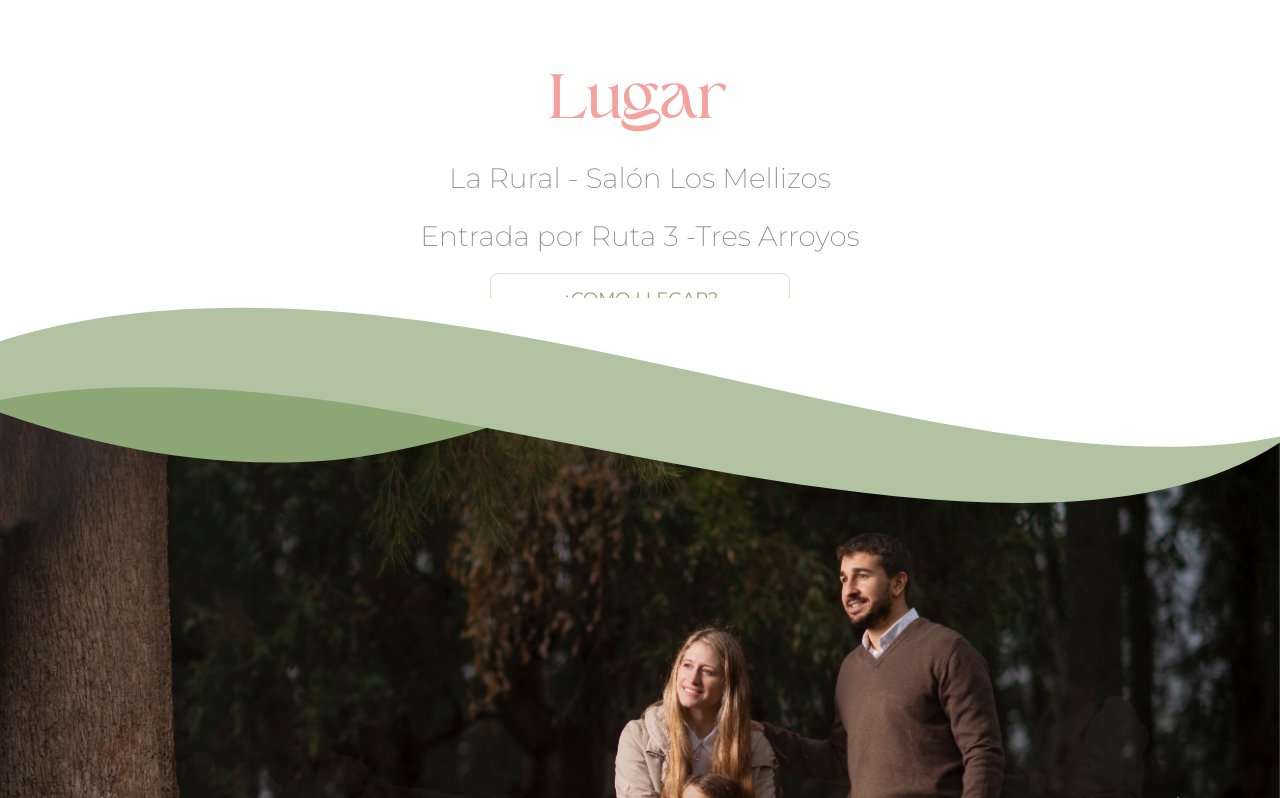
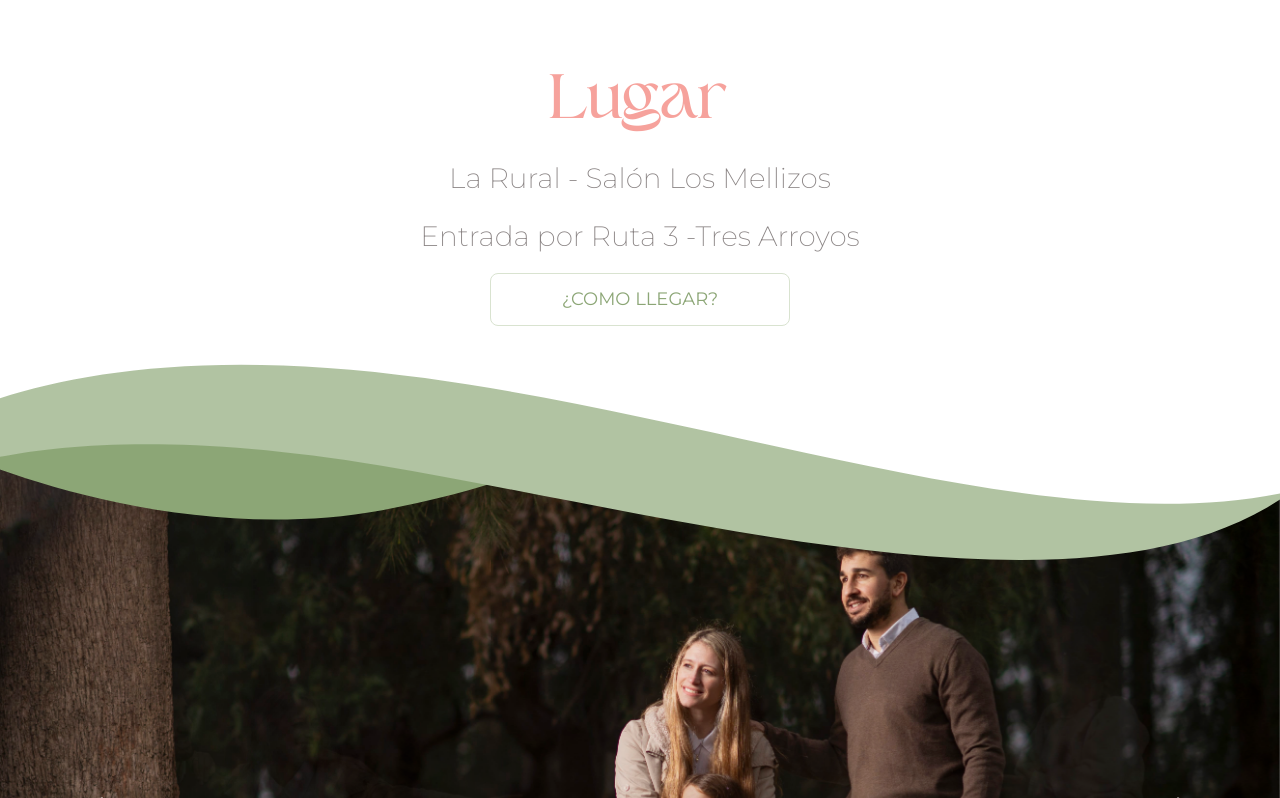
Before and after one commit to Te-invite/invitacion-flor_y_andres, a Vue app: page /invitation in a window 1280 px wide. Shown: the part 2554-3352 px from the top of the page. Built offline with nearby package versions, Linux system fonts and the light colour scheme.

Commit message:
Update Invitation.vue

```diff
--- a/src/views/Invitation.vue
+++ b/src/views/Invitation.vue
@@ -225,10 +225,6 @@ export default {
     .curv_right {
         right: 0;
     }
-    .curvaL {
-        top: -50px;
-    }
-
 }
 
 @media (min-width: 1025px) {
@@ -239,9 +235,7 @@ export default {
     .curv_right {
         right: 0;
     }
-    .curvaL {
-        top: -92px;
-    }
+
     .box_section{
         font-size:1rem;
     }
```
